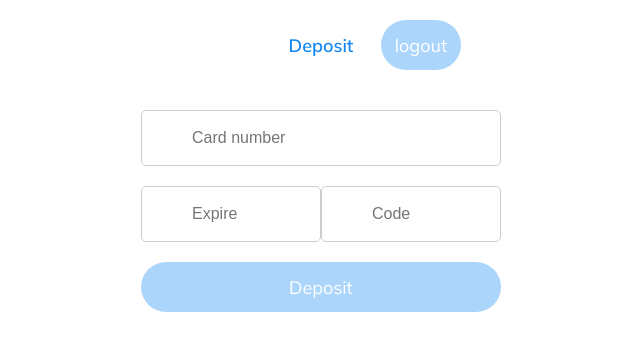
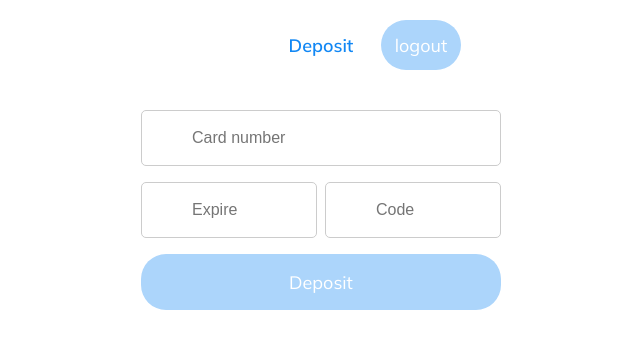
Before and after one commit to Stanislav-Korneev/avatrade, a Vue app: page /deposit in a window 1280 px wide. Shown: the top 350 px of the page, without its empty margins (319-959 px from the left). Built offline with nearby package versions, Linux system fonts and the light colour scheme; sample sign-in values are in the browser's storage.

Commit message:
minor visual fix

```diff
--- a/src/components/views/DepositView/DepositForm.vue
+++ b/src/components/views/DepositView/DepositForm.vue
@@ -76,30 +76,25 @@
 <style scoped>
 form {
   display: grid;
-  grid-template-columns: 1fr 1fr;
-  grid-template-rows: auto 1fr auto;
-  gap: 20px 0;
+  grid-template-columns: repeat(2, 1fr);
+  grid-template-rows: repeat(3, 1fr);
+  grid-column-gap: 8px;
+  grid-row-gap: 16px;
   width: 360px;
   margin-top: 40px;
 }
 
 .card-number-input {
-  grid-row: 1 / span 1;
-  grid-column: 1 / span 2;
+  grid-area: 1 / 1 / 2 / 3;
 }
-
 .expire-date-input {
-  grid-row: 2 / span 1;
-  grid-column: 1 / span 1;
+  grid-area: 2 / 1 / 3 / 2;
 }
 .security-code-input {
-  grid-row: 2 / span 1;
-  grid-column: 2 / span 2;
+  grid-area: 2 / 2 / 3 / 3;
 }
-
 .submit-button {
-  grid-row: 3 / span 1;
-  grid-column: 1 / span 2;
+  grid-area: 3 / 1 / 4 / 3;
 }
 
 @media (max-width: 380px) {
```
